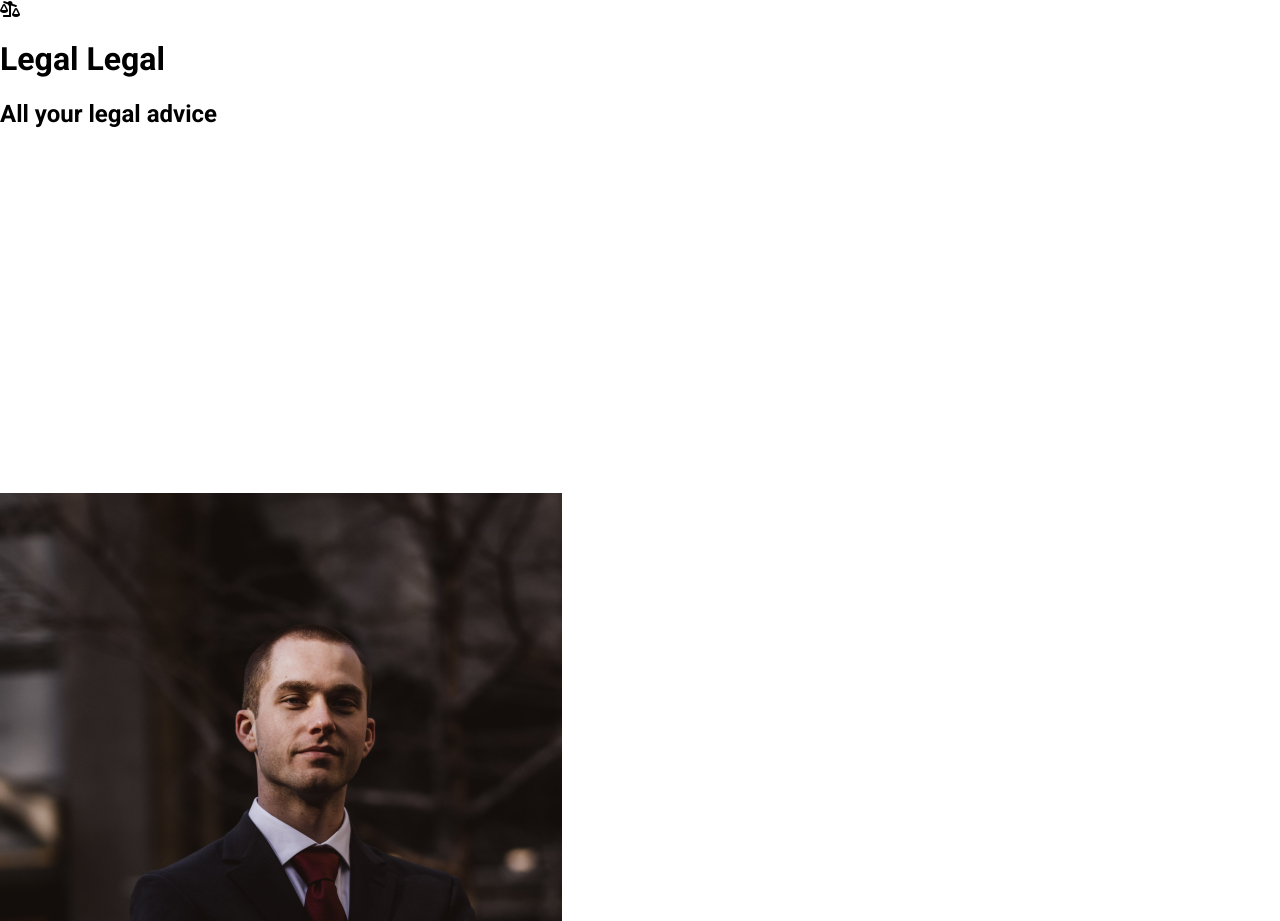
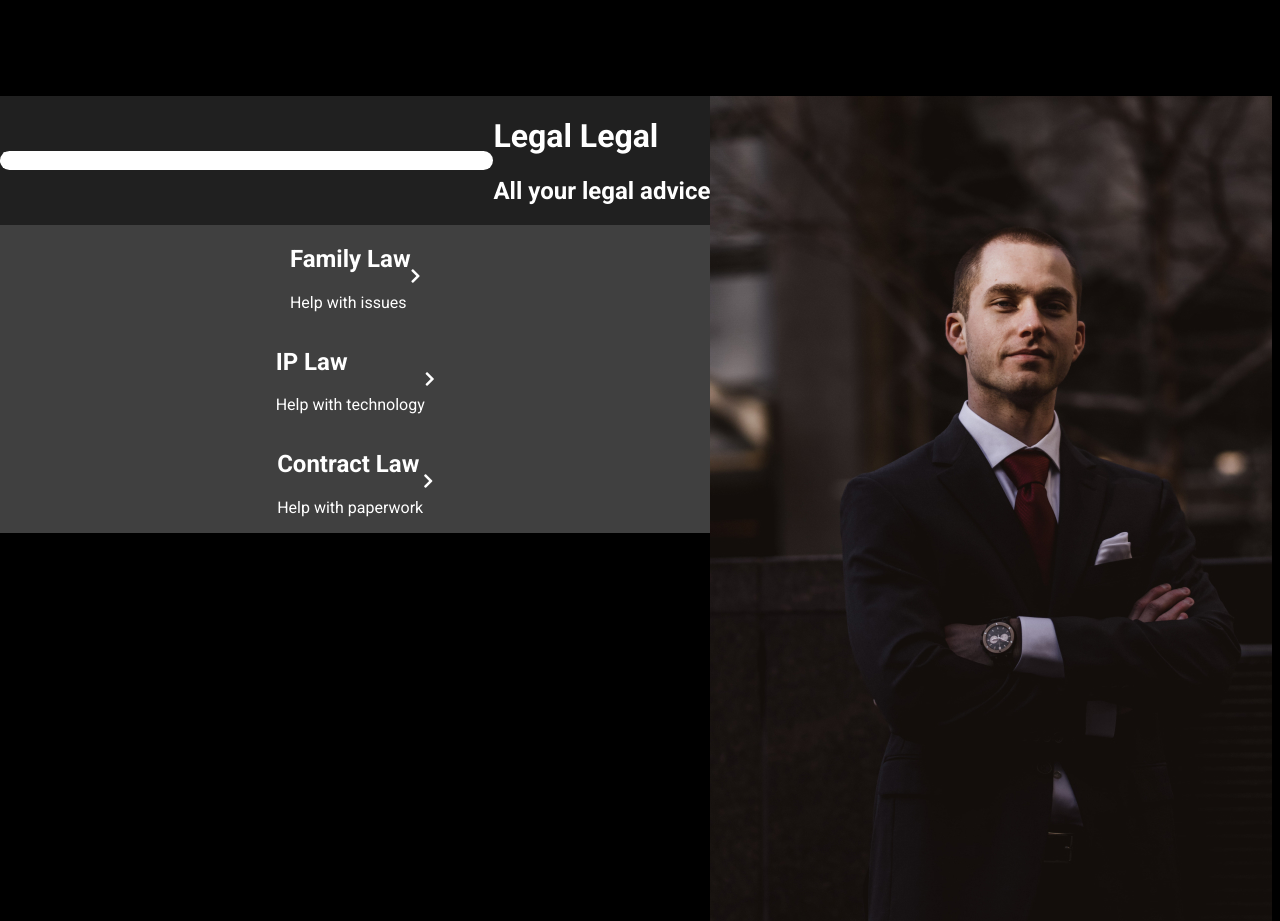
Before and after one commit to aaron-might/legal_design, a plain HTML site: page index.html in a window 1280 px wide. Shown: the top 921 px of the page. Drawn offline with Linux system fonts and the light colour scheme.

Commit message:
style logo and box

```diff
--- a/index.html
+++ b/index.html
@@ -43,7 +43,7 @@
 
         <a href="#" class="box">
             <div>
-                <h2>Contact Law</h2>
+                <h2>Contract Law</h2>
                 <p>Help with paperwork</p>
             </div>
             <div>
--- a/style.css
+++ b/style.css
@@ -7,8 +7,35 @@
 body {
     font-family: "Roboto", sans-serif;
     margin: 0;
+    background-color: #000;
+    color: #fff;
+    display: flex;
+    padding:6rem;
+    padding-left: 0;
 }
 a{
     color: #fff;
     text-decoration: none;
 }
+main {
+    width: 60%;
+}
+aside {
+    width: 40%;
+}
+.box{
+    background-color: #404040;
+    display: flex;
+    align-items: center;
+    justify-content: center;
+}
+.dark-box {
+    background-color: #202020;
+}
+
+.logo {
+    background-color: #fff;
+    border-radius:35px;
+    display: inline-block;
+    flex:1;
+}
```
